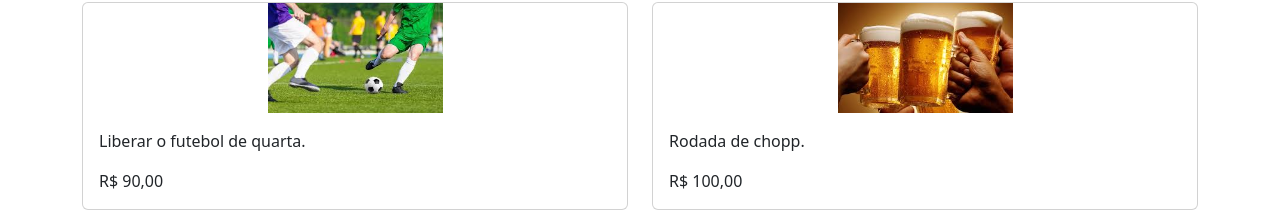
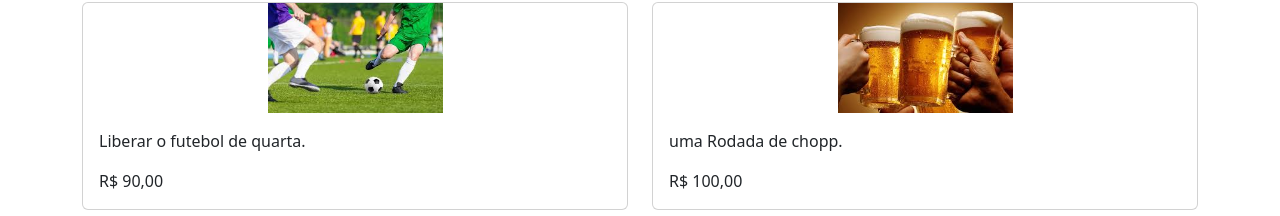
Before and after one commit to wericksilva/wedding-app, a Next.js app: page /presentes in a window 1280 px wide. Shown: the part 2033-2249 px from the top of the page. Built offline with nearby package versions, Linux system fonts and the light colour scheme.

Commit message:
correções nomes

```diff
--- a/src/app/presentes/page.js
+++ b/src/app/presentes/page.js
@@ -248,7 +248,7 @@ export default function Home() {
                 <img src="./imagens/chopp.svg" width="175px" height="110px" className="me-12" alt="Historia" />
               </div>
               <div class="card-body" >
-                <p class="card-text">Rodada de chopp.</p>
+                <p class="card-text">uma Rodada de chopp.</p>
                 <p class="card-text"></p>
                 <p class="card-text">R$ 100,00</p>
               </div>
@@ -274,7 +274,7 @@ export default function Home() {
                 <img src="./imagens/buffet.svg" width="175px" height="110px" className="me-12" alt="Historia" />
               </div>
               <div class="card-body" >
-                <p class="card-text">Primeiro lugar na fila do buffet</p>
+                <p class="card-text">Primeiro lugar na fila do buffet.</p>
                 <p class="card-text"></p>
                 <p class="card-text">R$ 120,00</p>
               </div>
@@ -289,7 +289,7 @@ export default function Home() {
                 <img src="./imagens/buque.svg" width="175px" height="110px" className="me-12" alt="Historia" />
               </div>
               <div class="card-body" >
-                <p class="card-text">Jogar o buquê na sua direção</p>
+                <p class="card-text">Jogar o buquê na sua direção.</p>
                 <p class="card-text"></p>
                 <p class="card-text">R$ 100,00</p>
               </div>
@@ -302,7 +302,7 @@ export default function Home() {
                 <img src="./imagens/paodequeijo.svg" width="175px" height="110px" className="me-12" alt="Historia" />
               </div>
               <div class="card-body" >
-                <p class="card-text">Pão de queijo no aeroporto</p>
+                <p class="card-text">Pão de queijo no aeroporto.</p>
                 <p class="card-text"></p>
                 <p class="card-text">R$ 75,00</p>
               </div>
```
